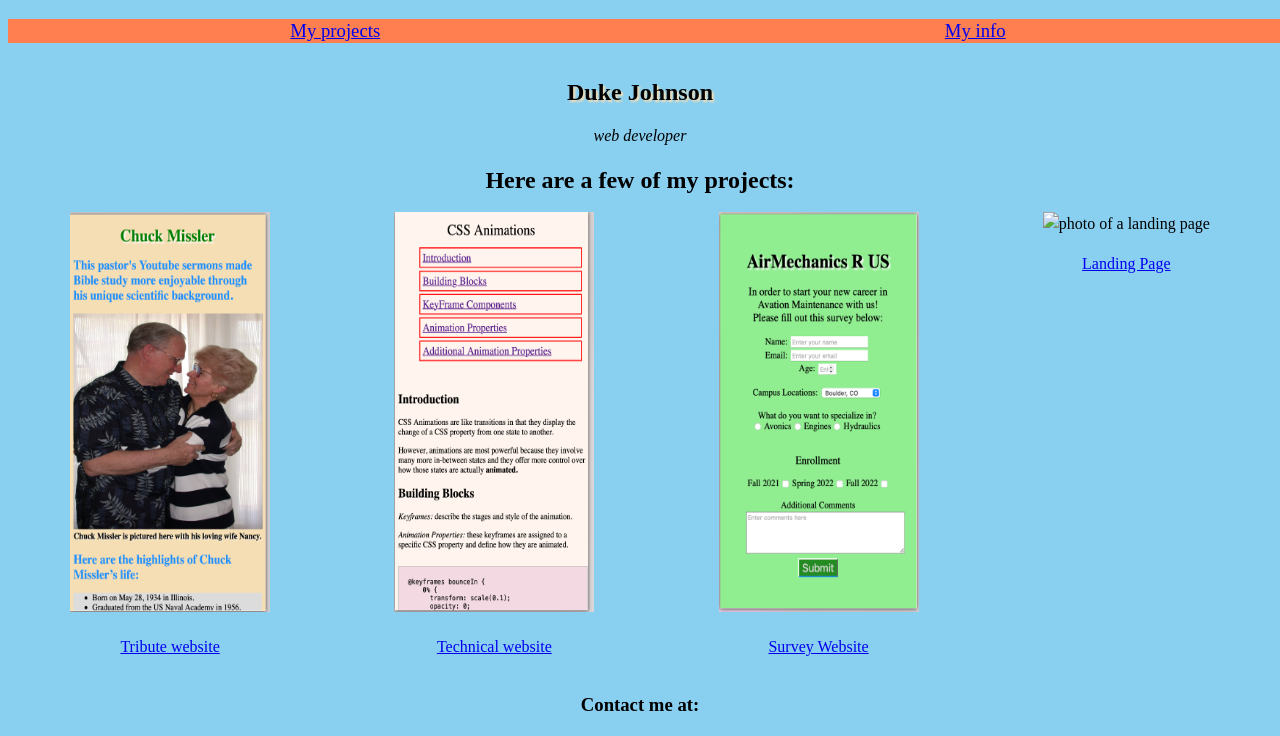
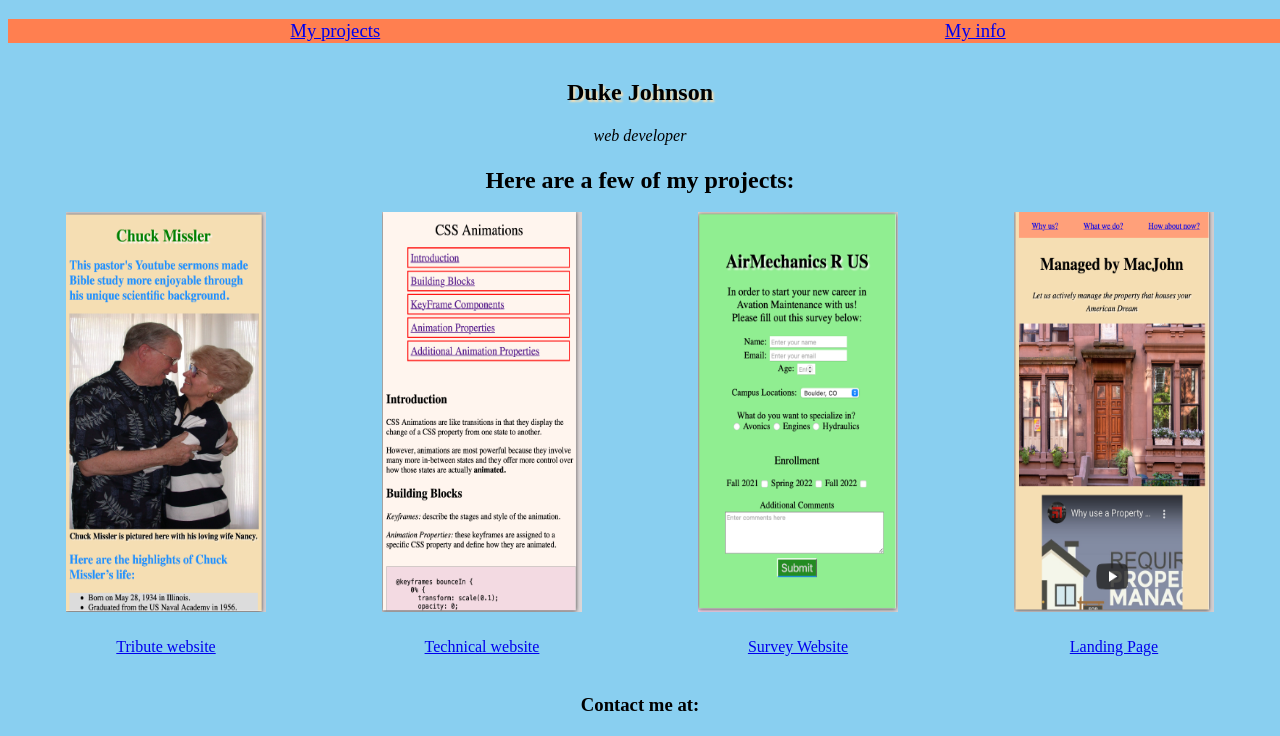
Before and after one commit to ajohnso2020/Personal-Portfolio, a plain HTML site: page index.html in a window 1280 px wide. Shown: the top 736 px of the page. Drawn offline with Linux system fonts and the light colour scheme; files whose address does not match are found by name.

Commit message:
Add brownstone photo

```diff
--- a/index.html
+++ b/index.html
@@ -50,7 +50,7 @@
               </a>
             </div>
             <div>
-              <img src="Screen Shot 2021-07-02 at 4.08.32 PM.png" width="200px" height="400px"
+              <img src="images/Screen Shot 2021-07-06 at 4.37.14 PM.png" width="200px" height="400px"
                 alt="photo of a landing page">
               <a href="#">
                 <p>Landing Page</p>
```
Also changed, not shown: images/Screen Shot 2021-07-06 at 4.37.14 PM.png (added).
